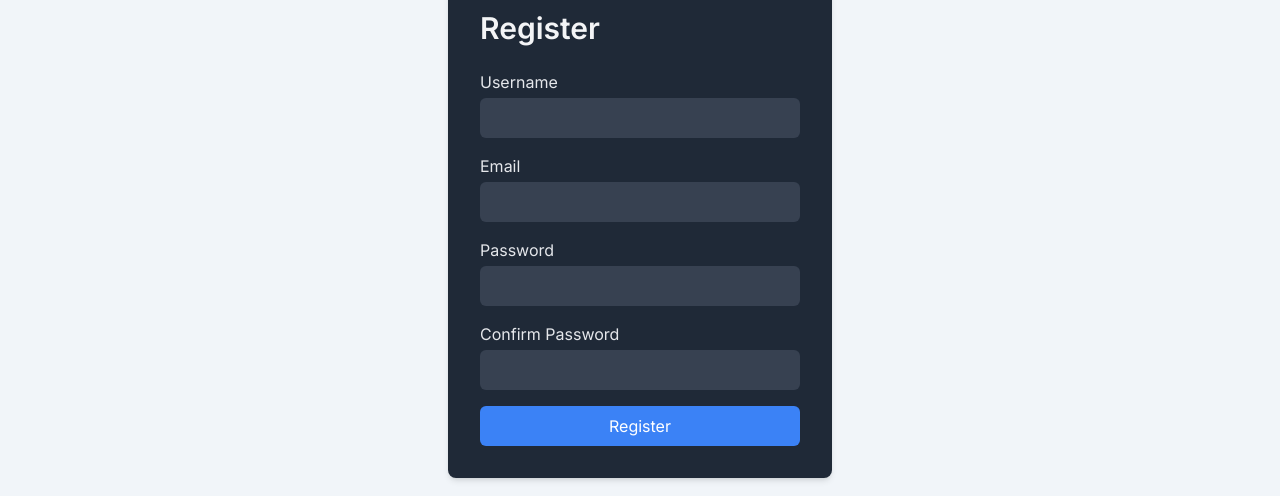
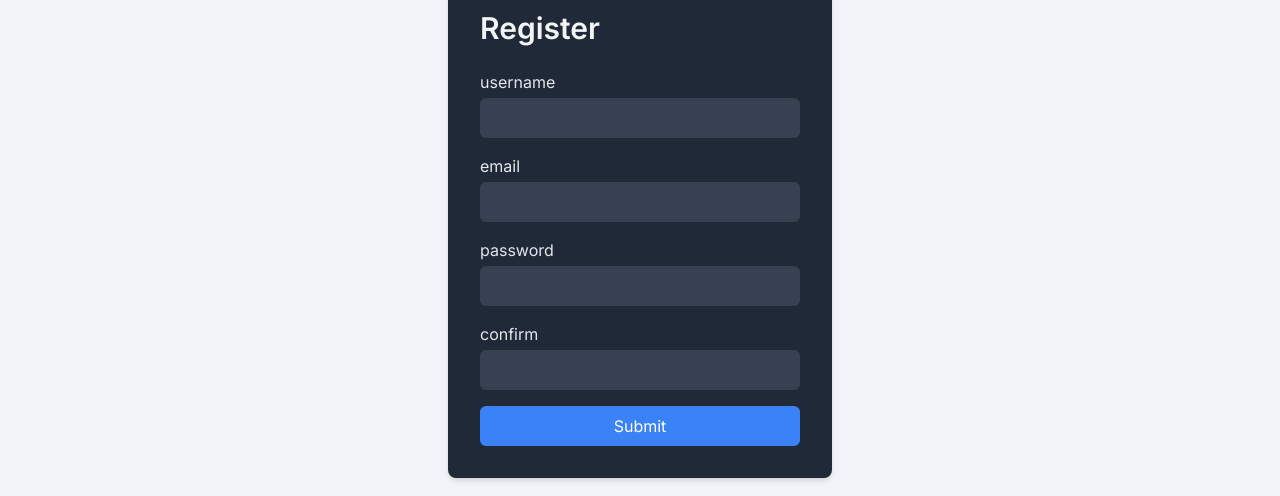
Before and after one commit to chingu-voyages/v48-tier3-team-20, a Next.js app in the folder event/: page /register in a window 1280 px wide. Shown: the part 188-684 px from the top of the page. Built offline with nearby package versions, Linux system fonts and the light colour scheme.

Commit message:
Fixed the Input component

```diff
--- a/event/src/app/[eventId]/page.tsx
+++ b/event/src/app/[eventId]/page.tsx
@@ -39,9 +39,9 @@ export default async function EventId({
       </div>
 
       <div className="my-5 flex">
-        <Button title="Buy VIP ticket"/>
-        <Button title="Invite your friend"/>
-        <Button title="Buy regular ticket"/>
+        <Button type="button" title="Buy VIP ticket"/>
+        <Button type="button" title="Invite your friend"/>
+        <Button type="button" title="Buy regular ticket"/>
       </div>
 
       <p>Description</p>
--- a/event/src/app/register/page.tsx
+++ b/event/src/app/register/page.tsx
@@ -1,3 +1,4 @@
+import Button from "@/components/Button";
 import Input from "@/components/Input";
 import React from "react";
 
@@ -7,53 +8,11 @@ const Register = () => {
       <div className="w-full max-w-md rounded-lg bg-gray-800 p-8 shadow-md">
         <h2 className="mb-6 text-3xl font-semibold text-gray-100">Register</h2>
         <form className="space-y-4">
-          <Input
-            htmlFor="username"
-            labelClassName="mb-1 block text-gray-200"
-            labelName="Username"
-            type="text"
-            name="username"
-            id="username"
-            className="w-full rounded-md bg-gray-700 px-3 py-2 text-gray-200 focus:outline-none focus:ring focus:ring-blue-500"
-            required={true}
-          />
-          <Input
-            htmlFor="email"
-            labelClassName="mb-1 block text-gray-200"
-            labelName="Email"
-            type="email"
-            name="email"
-            id="email"
-            className="w-full rounded-md bg-gray-700 px-3 py-2 text-gray-200 focus:outline-none focus:ring focus:ring-blue-500"
-            required={true}
-          />
-
-          <Input
-            htmlFor="password"
-            labelClassName="mb-1 block text-gray-200"
-            labelName="Password"
-            type="password"
-            name="password"
-            id="password"
-            className="w-full rounded-md bg-gray-700 px-3 py-2 text-gray-200 focus:outline-none focus:ring focus:ring-blue-500"
-            required={true}
-          />
-          <Input
-            htmlFor="confirmPassword"
-            labelName="Confirm Password"
-            labelClassName="mb-1 block text-gray-200"
-            type="password"
-            name="confirmPassword"
-            id="confirmPassword"
-            className="w-full rounded-md bg-gray-700 px-3 py-2 text-gray-200 focus:outline-none focus:ring focus:ring-blue-500"
-            required={true}
-          />
-          <button
-            type="submit"
-            className="w-full rounded-md bg-blue-500 px-4 py-2 text-white hover:bg-blue-600 focus:bg-blue-600 focus:outline-none"
-          >
-            Register
-          </button>
+          <Input type="text" name="username" id="username" required={true} />
+          <Input type="text" name="email" id="email" required={true} />
+          <Input type="password" name="password" id="password" required={true} />
+          <Input type="password" name="confirm" id="confirm" required={true} />
+         <Button type="submit" title="Submit"  />
         </form>
       </div>
     </section>
--- a/event/src/components/Button.tsx
+++ b/event/src/components/Button.tsx
@@ -1,10 +1,11 @@
 
 interface ButtonProps {
   title: string;
+  type: 'button' | 'submit' | 'reset';
 }
 
-export default function Button({title}: ButtonProps) {
+export default function Button({title, type}: ButtonProps) {
   return (
-    <button className="mr-2 border px-5 py-2">{title}</button>
+    <button type={type} className="w-full rounded-md bg-blue-500 px-4 py-2 text-white hover:bg-blue-600 focus:bg-blue-600 focus:outline-none">{title}</button>
   )
 }
--- a/event/src/components/Input.tsx
+++ b/event/src/components/Input.tsx
@@ -1,39 +1,28 @@
 import React from "react";
 
 interface InputProps {
-  htmlFor: string;
-  className: string;
   type: string;
   name: string;
   required: boolean;
-  labelClassName: string;
-  labelName: string;
   id: string;
 }
 
-const Input = ({
-  htmlFor,
-  className,
-  type,
-  name,
-  required,
-  labelClassName,
-  labelName,
-  id,
-}: InputProps) => {
+const Input = ({ type, name, required, id }: InputProps) => {
   return (
+    <form className="space-y-4">
       <div>
-      <label htmlFor={htmlFor} className={labelClassName}>
-        { labelName}
+        <label htmlFor={id} className="mb-1 block text-gray-200">
+          {name}
         </label>
         <input
           type={type}
           name={name}
           id={id}
-        className={className}
+          className="w-full rounded-md bg-gray-700 px-3 py-2 text-gray-200 focus:outline-none focus:ring focus:ring-blue-500"
           required={required}
         />
       </div>
+    </form>
   );
 };
 
```
Lines whose indentation alone changed are shown as unchanged.
